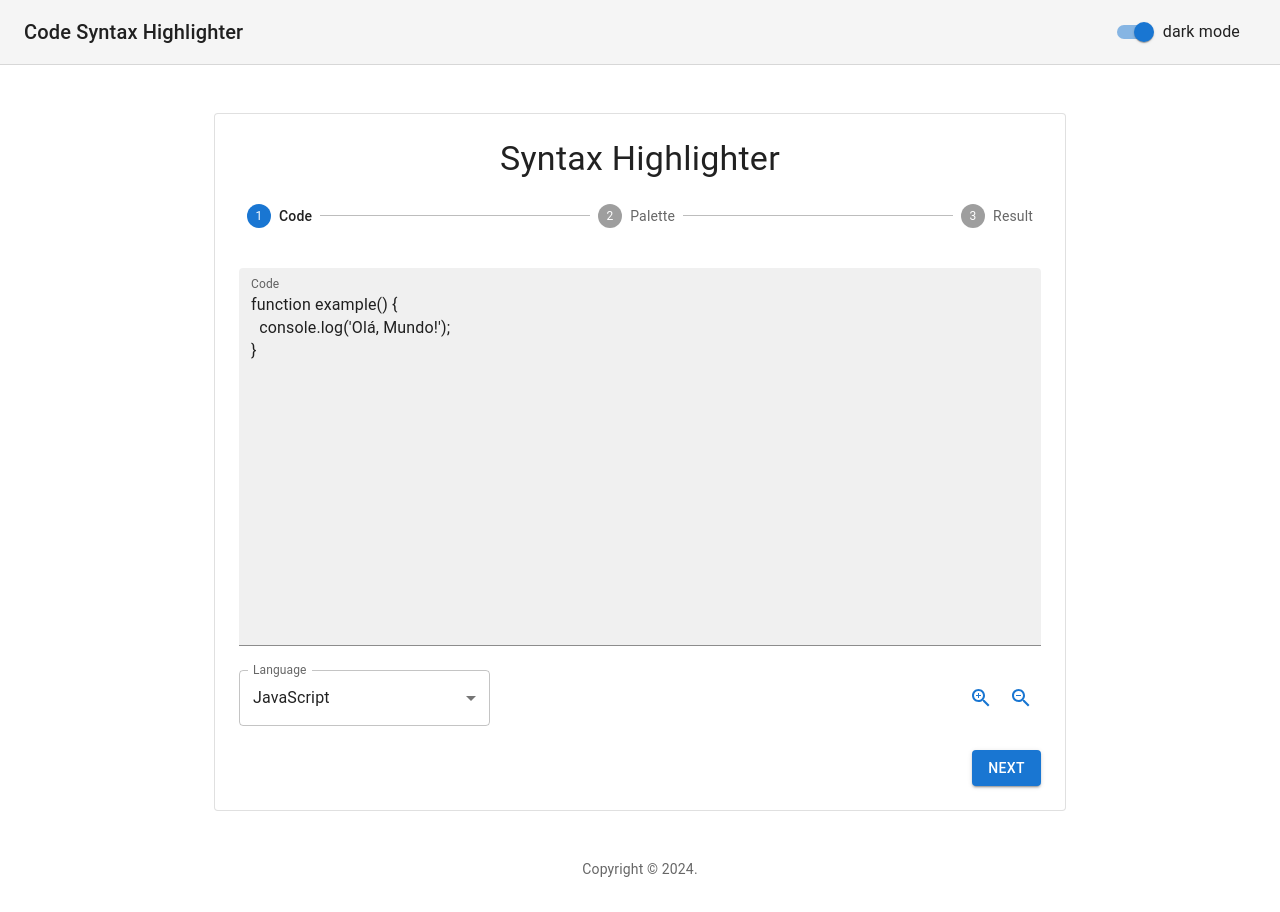
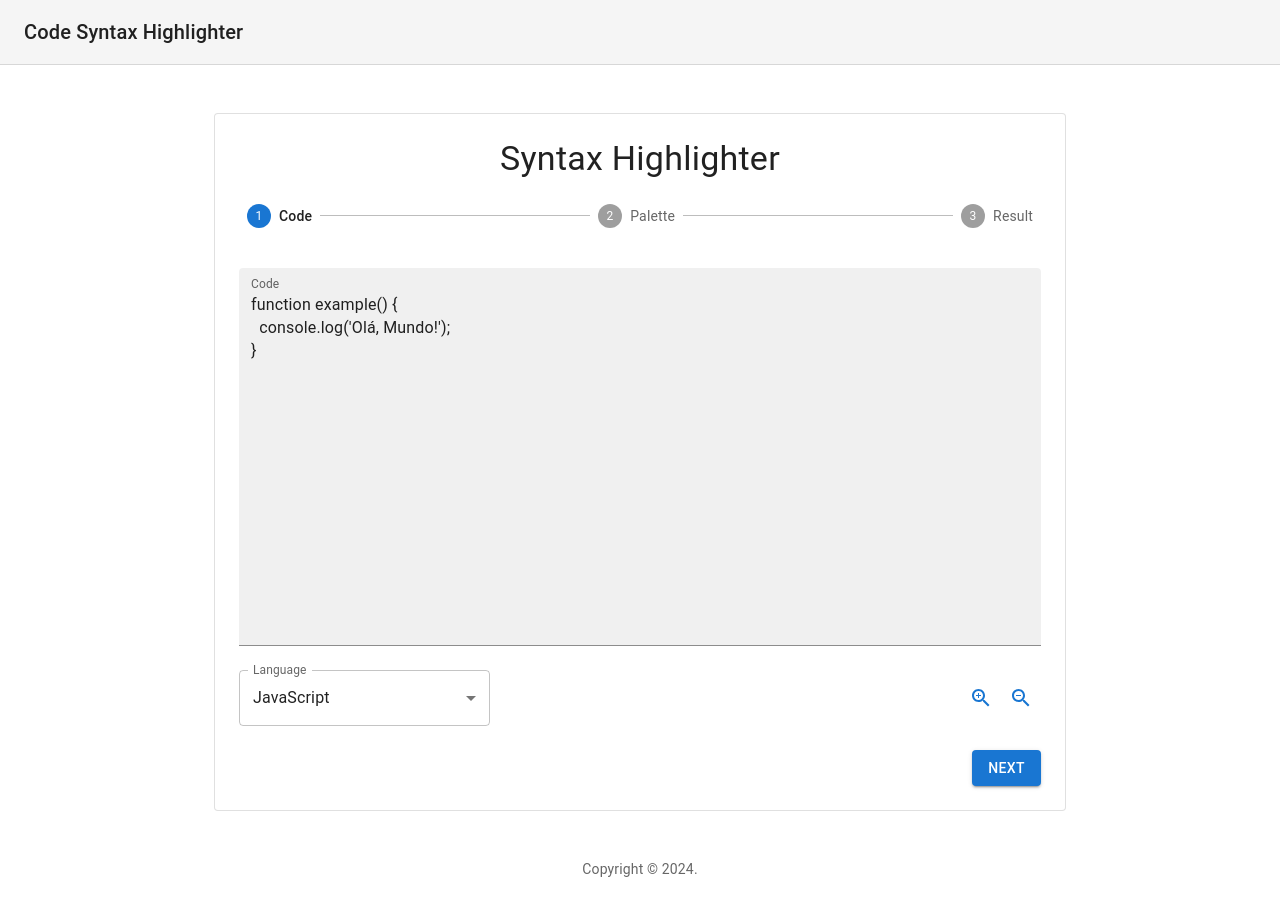
Before and after one commit to giovananog/syntax-highlighter-app, a React (Create React App) app: page / in a window 1280 px wide. Built offline with nearby package versions, Linux system fonts and the light colour scheme.

Commit message:
feat: update header

```diff
--- a/src/App.js
+++ b/src/App.js
@@ -15,7 +15,6 @@ function App() {
           target="_blank"
           rel="noopener noreferrer"
         >
-          Learn React
         </a>
       </header>
     </div>
--- a/src/components/Header.jsx
+++ b/src/components/Header.jsx
@@ -3,17 +3,8 @@ import AppBar from '@mui/material/AppBar';
 import Box from '@mui/material/Box';
 import Toolbar from '@mui/material/Toolbar';
 import Typography from '@mui/material/Typography';
-import Switch from '@mui/material/Switch';
-import FormControlLabel from '@mui/material/FormControlLabel';
-import FormGroup from '@mui/material/FormGroup';
 
 export default function Header() {
-  const [mode, setMode] = React.useState(true);
-
-  const handleChange = (event) => {
-    setMode(event.target.checked);
-  };
-
   return (
     <Box sx={{ flexGrow: 1 }}>
       <AppBar
@@ -29,18 +20,6 @@ export default function Header() {
           <Typography variant="h6" component="div" sx={{ flexGrow: 1 }}>
             Code Syntax Highlighter
           </Typography>
-          <FormGroup>
-        <FormControlLabel
-          control={
-            <Switch
-              checked={mode}
-              onChange={handleChange}
-              aria-label="login switch"
-            />
-          }
-          label={mode ? 'dark mode' : 'light mode'}
-        />
-      </FormGroup>
         </Toolbar>
       </AppBar>
     </Box>
```
